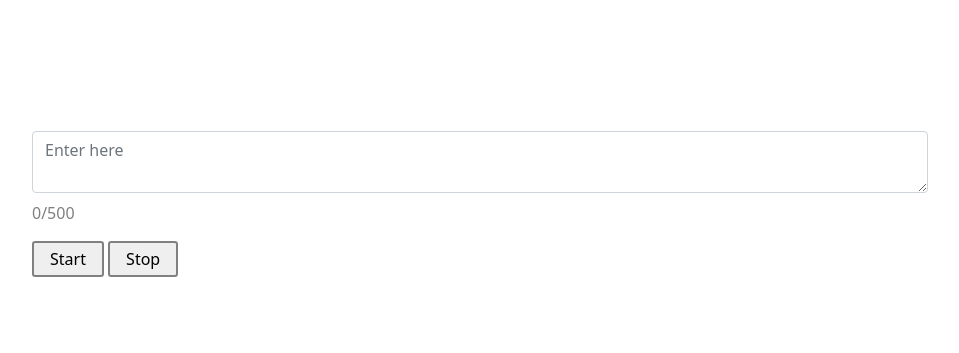
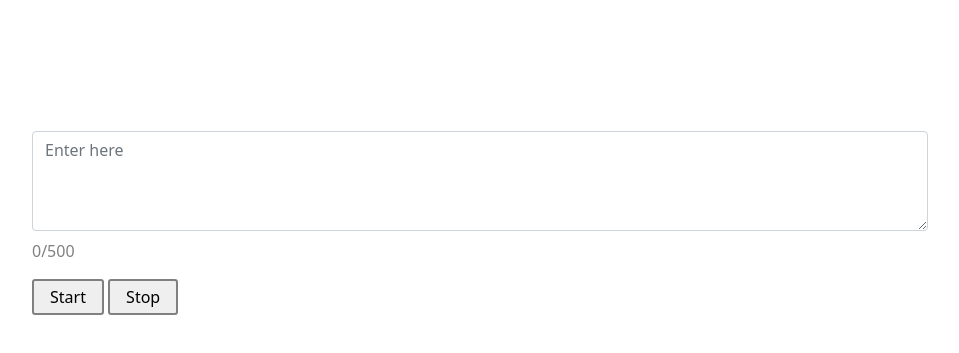
Before and after one commit to khushivijay26/Text-to-Speech, a plain HTML site: page index.html in a window 1280 px wide. Shown: the part 77-430 px from the top of the page, without its empty margins (160-1119 px from the left). Drawn offline with nearby package versions, Linux system fonts and the light colour scheme.

```diff
--- a/styles.css
+++ b/styles.css
@@ -1,6 +1,10 @@
 .text-container {
     margin-left: 15%;
     margin-top: 10%;
+}
+
+#text {
+    height: 100px;
 }
 
 .h1 {
```
